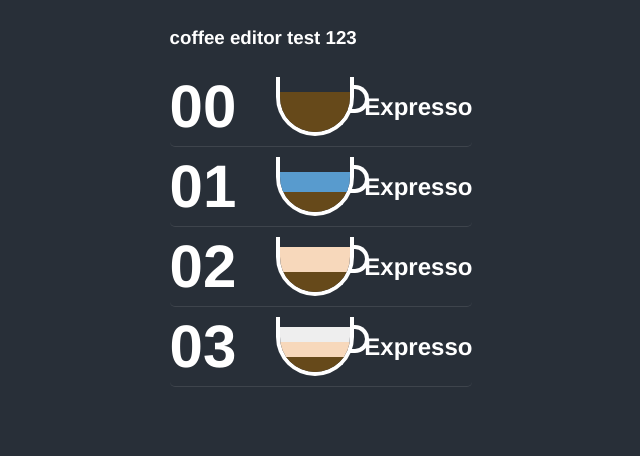
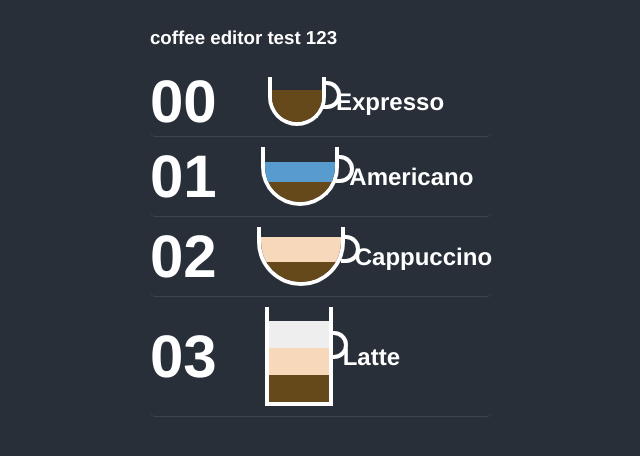
Before and after one commit to annapolar/vue-coffee-editor, a Vue app: page / in a window 1280 px wide. Shown: the top 456 px of the page, without its empty margins (319-959 px from the left). Built offline with nearby package versions, Linux system fonts and the light colour scheme.

Commit message:
cups style all done

```diff
--- a/src/components/CoffeeEditor.vue
+++ b/src/components/CoffeeEditor.vue
@@ -4,7 +4,7 @@
     <div class="coffeeType" v-for="(item,index) in coffees">
       <div class="num">0{{index}}</div>
       <div class="cupContainer">
-        <div class="cup">
+        <div class="cup" :class="[item.type]">
           <div class="ingradient">
             <div class="coffee" :style="{height:item.coffee + '%'}"></div>
             <div class="milk" :style="{height:item.milk + '%'}"></div>
@@ -14,7 +14,7 @@
         </div>
       </div>
       <div class="control">
-        <h2>Expresso</h2>
+        <h2>{{item.name}}</h2>
       </div>
     </div>
   </div>
@@ -25,7 +25,7 @@ export default {
   data() {
     return {
       editing: true,
-      cupTypes: ["small", "medium", "big", "mock"],
+      cupTypes: ["small", "medium", "large", "mock"],
       coffees: [
         {
           name: "Expresso",
@@ -40,7 +40,8 @@ export default {
           coffee: 40,
           bubble: 0,
           water: 40,
-          milk: 0
+          milk: 0,
+          type: "medium"
         },
         {
           name: "Cappuccino",
@@ -48,14 +49,15 @@ export default {
           bubble: 0,
           water: 0,
           milk: 50,
-          type: "big"
+          type: "large"
         },
         {
           name: "Latte",
           coffee: 30,
           bubble: 30,
           water: 0,
-          milk: 30
+          milk: 30,
+          type: "mock"
         }
       ],
       favoriteType: "Cappuccino"
@@ -99,6 +101,20 @@ export default {
         padding-top: 5px;
         position: relative;
 
+        &.small{
+          @include size(50px,40px);
+        }
+        &.large{
+          @include size(80px,50px);
+        }
+        &.mock{
+          @include size(60px,90px);
+          border-radius: 0;
+          .ingradient{
+             border-radius: 0;
+          }
+        }
+
         &:before {
           content: '';
           display: block;
@@ -112,7 +128,7 @@ export default {
           transform:translateY(-50%);
         }
         .ingradient {
-          @include size(70px, 50px);
+          @include size(100%);
           border-radius: 0 0 50px 50px;
           overflow: hidden;
           display: flex;
```
